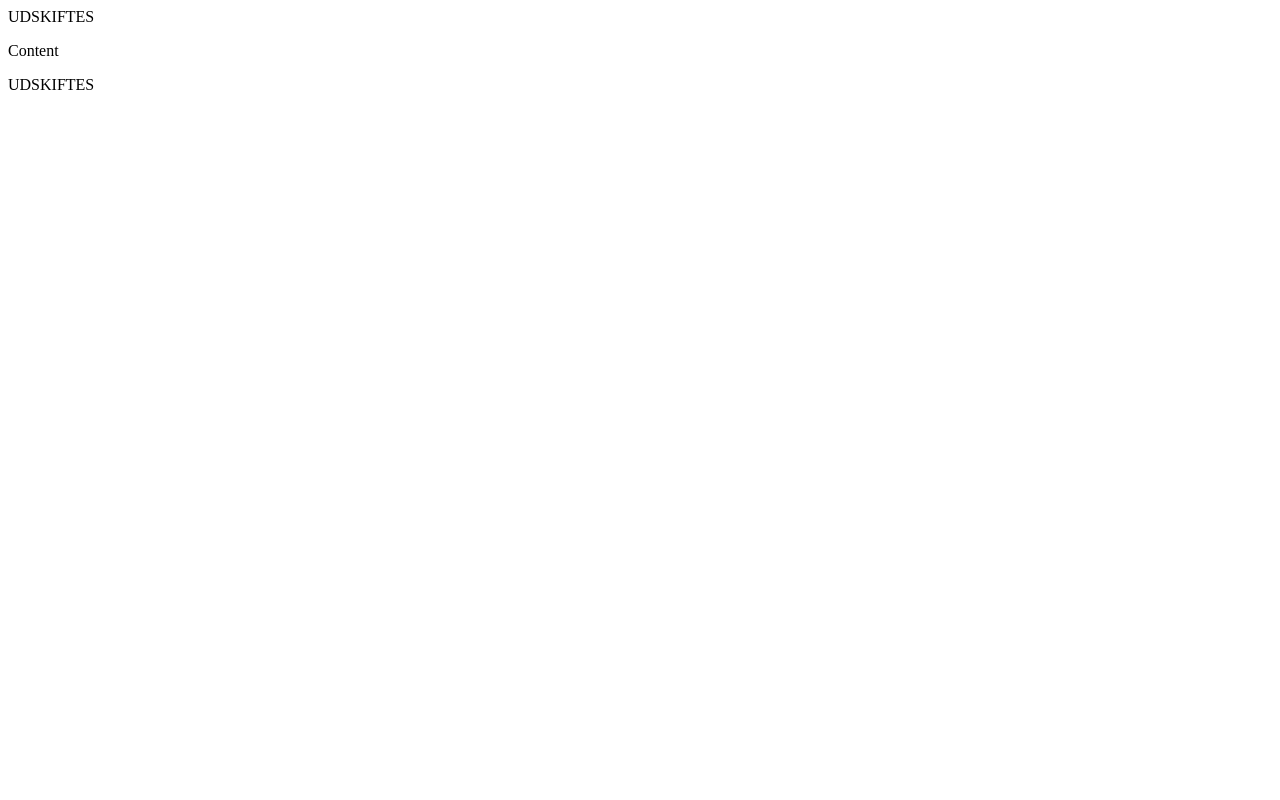
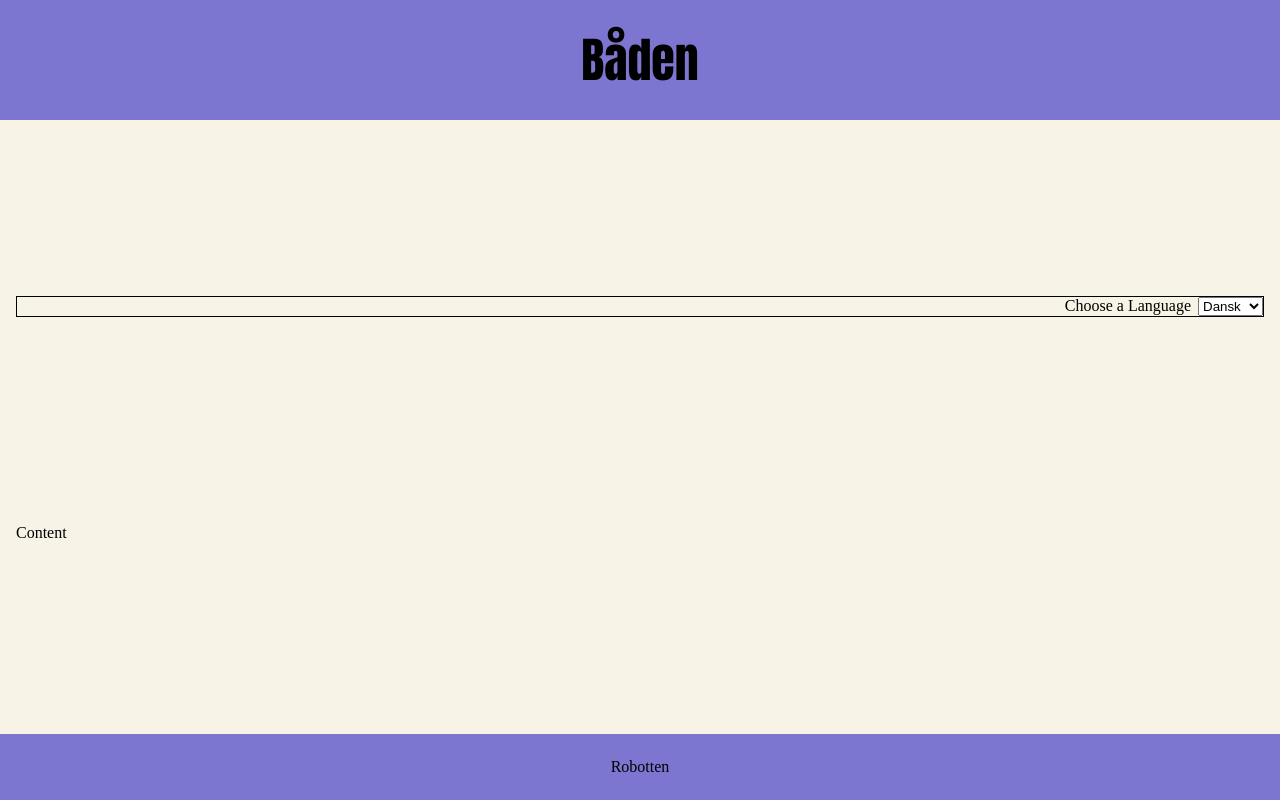
Before and after one commit to OssieSchie/3SEM-sandbox, a plain HTML site: page language_switcher/index.html in a window 1280 px wide. Drawn offline with Linux system fonts and the light colour scheme.

Commit message:
can figure out positioning on elements

```diff
--- a/language_switcher/index.html
+++ b/language_switcher/index.html
@@ -6,13 +6,22 @@
     <meta name="viewport" content="width=device-width, initial-scale=1.0">
     <title>Language Switcher</title>
     <script type="module" src="js.js"></script>
+    <link rel="stylesheet" href="language.css">
 </head>
 
+<header class="header">UDSKIFTES</header>
 <body>
-    <header class="header">UDSKIFTES</header>
-    <p>Content</p>
+    <label>
+        Choose a Language
+        <select name="Language" id="language">
+            <option value="da">Dansk</option>
+            <option value="de">Deutch</option>
+        </select>
+    </label>
+   <main>
+        <p>Content</p>
+    </main>
     <div class="footer">UDSKIFTES</div>
-
 </body>
 
 </html>
--- a/language_switcher/js.js
+++ b/language_switcher/js.js
@@ -13,13 +13,24 @@ const texts = {
     ],
   },
 };
-const locale = "da";
-//let locale = "da";
 
-// console.log(texts.de.texts[0].text);
+// document.querySelector("#language").addEventListener("change", (event)=> locale = event.target.value);
 
-// console.log(texts["da"].texts[0].text);
+window.addEventListener("load", ()=>{
+  let locale = "da";
+  texts[locale].texts.forEach((each) => {
+    document.querySelector(each.location).textContent = each.text;
+  });
+});
 
-texts[locale].texts.forEach((each) =>{
-  console.log(each);
-})
+
+// texts[locale].texts.forEach((each) =>{
+//   document.querySelector(each.location).textContent = each.text;
+// })
+
+document.querySelector("#language").addEventListener("change", (event) => {
+  let locale = event.target.value;
+  texts[locale].texts.forEach((each) => {
+    document.querySelector(each.location).textContent = each.text;
+  });
+});
--- /dev/null
+++ b/language_switcher/language.css
@@ -0,0 +1,44 @@
+body{
+    background-color: hsl(40, 56%, 94%);
+    margin: 0;
+    display: flex;
+    flex-direction: column;
+    justify-content: space-between;
+    height: 100vh;
+    min-height: 100vh;
+}
+
+main{
+    margin: 1rem;
+    display: flex;
+    flex-direction: column;
+    justify-content: space-between;
+}
+
+header{
+    background-color: hsl(244, 49%, 64%);
+    padding: 1.5rem 3rem 1.5rem 3rem;
+    display: flex;
+    flex-direction: row;
+    justify-content: center;
+    font-family:Impact, Haettenschweiler, 'Arial Narrow Bold', sans-serif;
+    font-size: 300%;
+}
+
+.footer{
+    background-color: hsl(244, 49%, 64%);
+    padding: 1.5rem 3rem 1.5rem 3rem;
+    display: flex;
+    flex-direction: row;
+    justify-content: center;
+    justify-self: end;
+}
+
+label{
+    margin: 1rem;
+    border: solid black 1px;
+    display: flex;
+    flex-direction: row;
+    justify-content: flex-end;
+    gap: 7px;
+}
```
